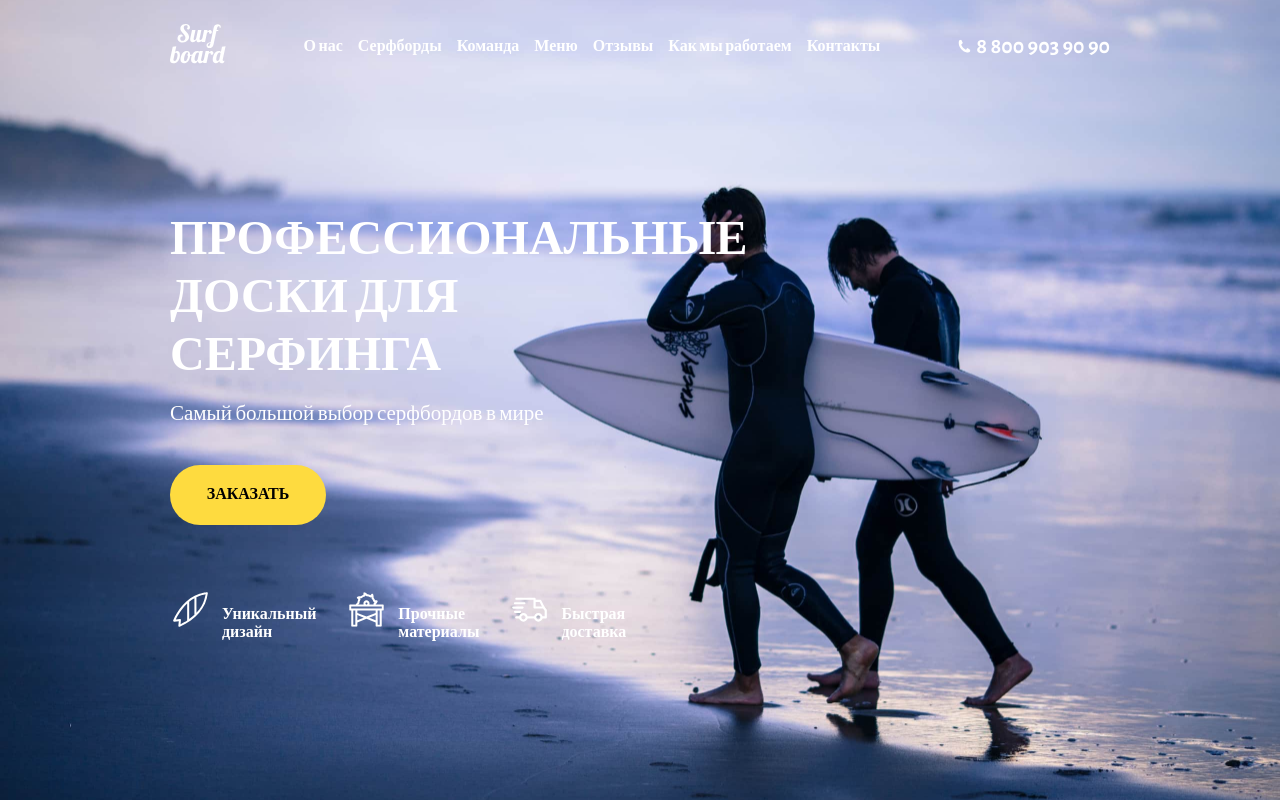
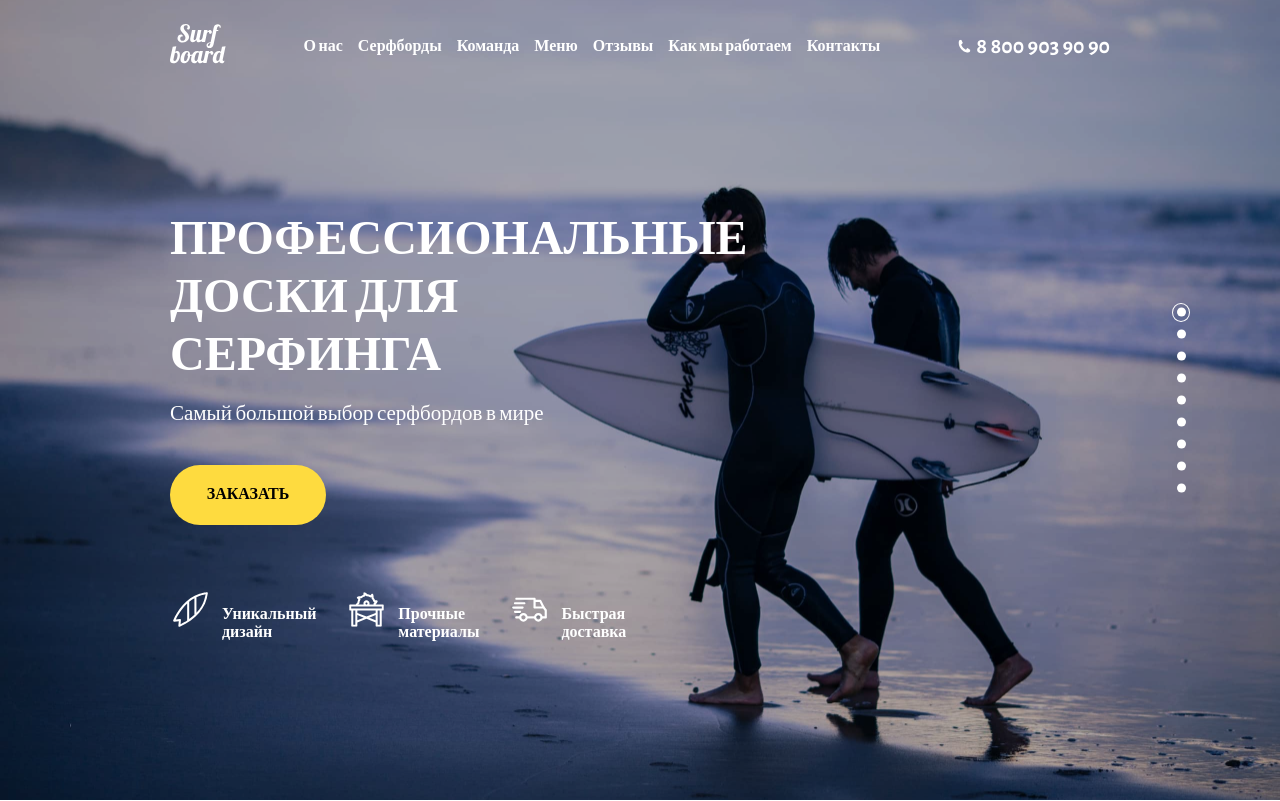
Before and after one commit to ValeriePrague/loftschool, a plain HTML site: page index.html in a window 1280 px wide. Shown: the top 801 px of the page. Drawn offline with nearby package versions, Linux system fonts and the light colour scheme.

Commit message:
edited radio

```diff
--- a/sass/blocks/_header.scss
+++ b/sass/blocks/_header.scss
@@ -1,8 +1,4 @@
-.section {
-    height: 100vh;
-    display: flex;
-    flex-direction: column;
-}
+
 .hero{
     background: url('../img/main.png') no-repeat center;
     background-size: cover;
@@ -11,6 +7,7 @@
 .header {
     padding-top: 24px;
     width: 100%;
+    z-index: 1;
 }
 
 .header__container {
@@ -19,6 +16,7 @@
 }
 .container {
     width: 100%;
+    position: relative;
 }
 .menu {
     display: flex;
@@ -72,6 +70,7 @@
     align-items: center;
     flex: 1;
     padding-bottom: 8%;
+    z-index: 1;
 }
 .header-content {
     display: flex;
@@ -97,8 +96,10 @@
 
 .dots {
     margin-right: 43px;
-
-
+    position: fixed;
+    right: 4%;
+    top: 50%;
+    transform: translateY(-50%);
 }
 .dots__list-item {
     width: 9px;
--- a/sass/blocks/_why.scss
+++ b/sass/blocks/_why.scss
@@ -1,8 +1,4 @@
-.section {
-    height: 100vh;
-    display: flex;
-    flex-direction: column;
-}
+
 .why {
 
     justify-content: center;
--- a/sass/style.scss
+++ b/sass/style.scss
@@ -12,7 +12,23 @@ body {
     font-family: 'Alegreya Sans';
     margin: 0 auto;
 }
-
+.section {
+    height: 100vh;
+    display: flex;
+    flex-direction: column;
+}
+.section--type--overlay {
+    position: relative;
+}
+.section--type--overlay::before {
+    content:"";
+    position: absolute;
+    width: 100%;
+    height: 100%;
+    background-color:rgba($color: #000000, $alpha: .3);
+    top: 0;
+    left: 0;
+}
 
 @import 'blocks/header';
 @import 'blocks/why';
```
Also changed, not shown: sass/blocks/_form.scss (+8 -7 lines), css/style.css.
